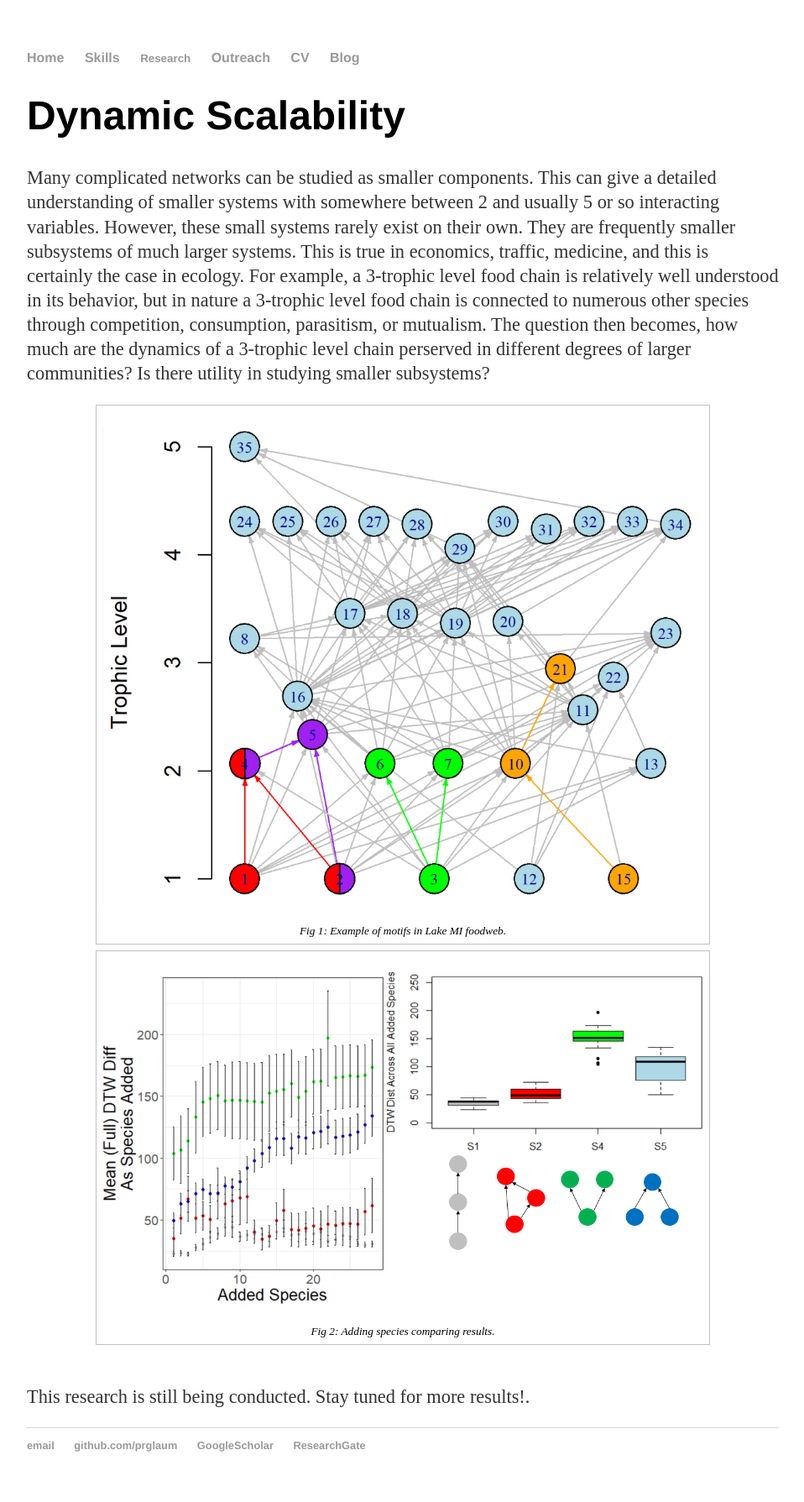
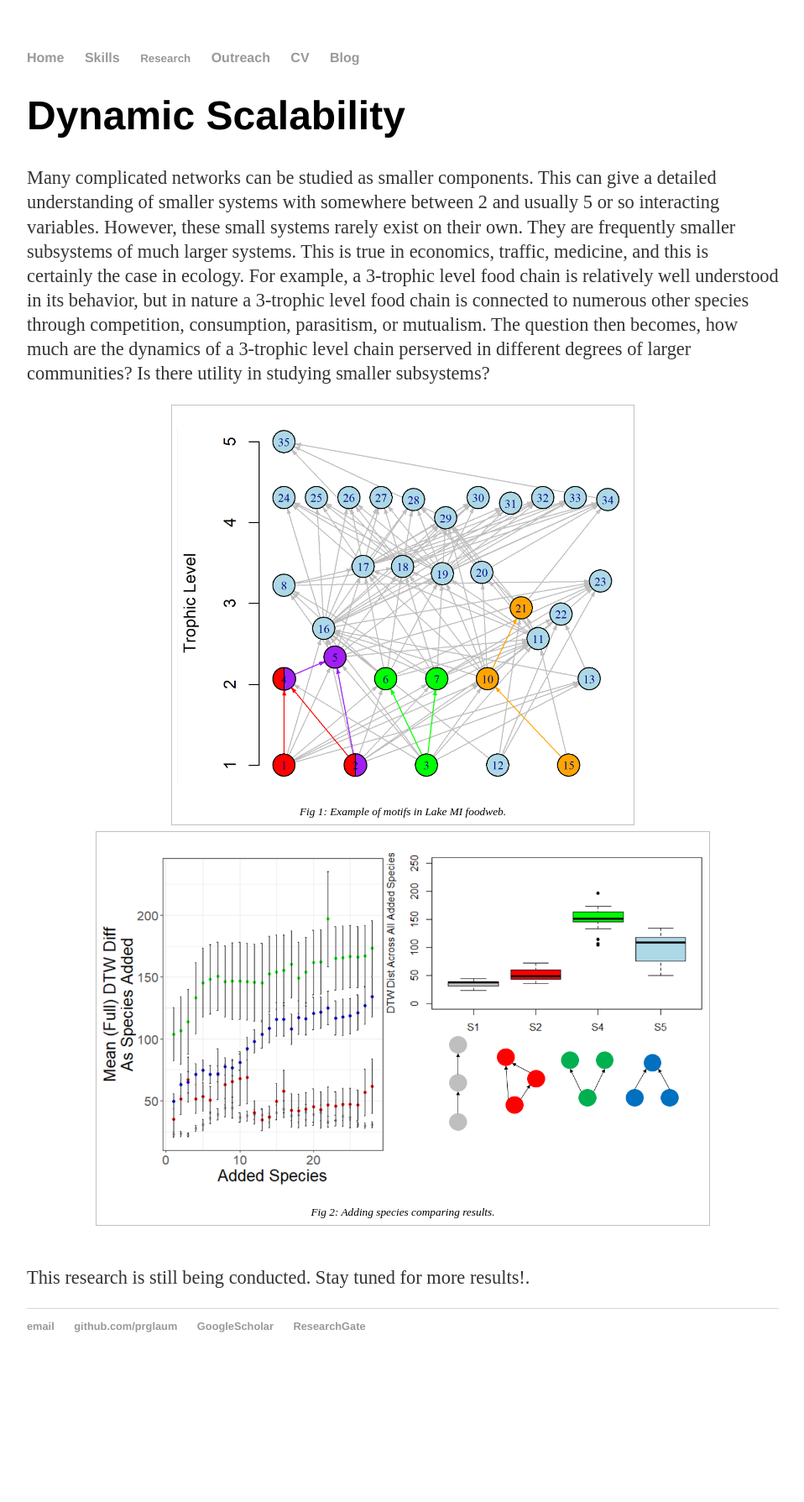
Before and after one commit to prglaum/prglaum.github.io, a Jekyll site: the page built from research/scalability/index.html, in a window 1280 px wide. Shown: the whole page at 84% size, without its empty margins (160-1118 px from the left). Built offline with Jekyll 4.4.1, drawn with Linux system fonts in a browser that asks for light colours; after the commit the page ends 1647 px from its top, so only the background shows below that.

Commit message:
Update index.html

```diff
--- a/research/scalability/index.html
+++ b/research/scalability/index.html
@@ -12,7 +12,7 @@ title: Dynamic Scalability
   degrees of larger communities? Is there utility in studying smaller subsystems? </p>
 </div><!-- /.blurb -->
 
-<figure40 class="div80">
+<figure40 class="div60">
 		<p><img class=scaled src="{{site.url}}/docs/assets/images/LakeMIFoodweb.PNG" alt="lakeMI">
 		<figcaption>Fig 1: Example of motifs in Lake MI foodweb. </figcaption>
 </figure40>
```
